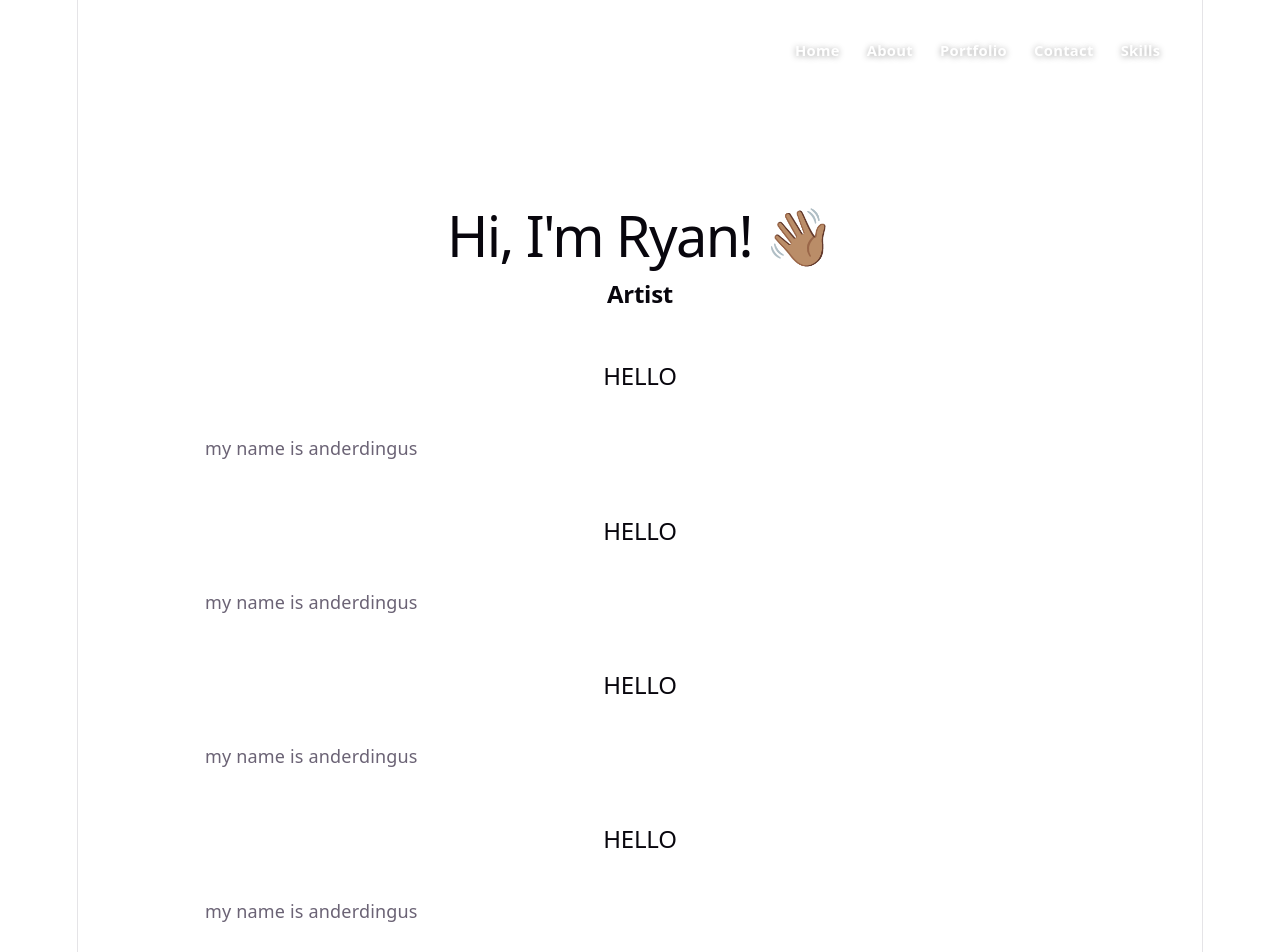
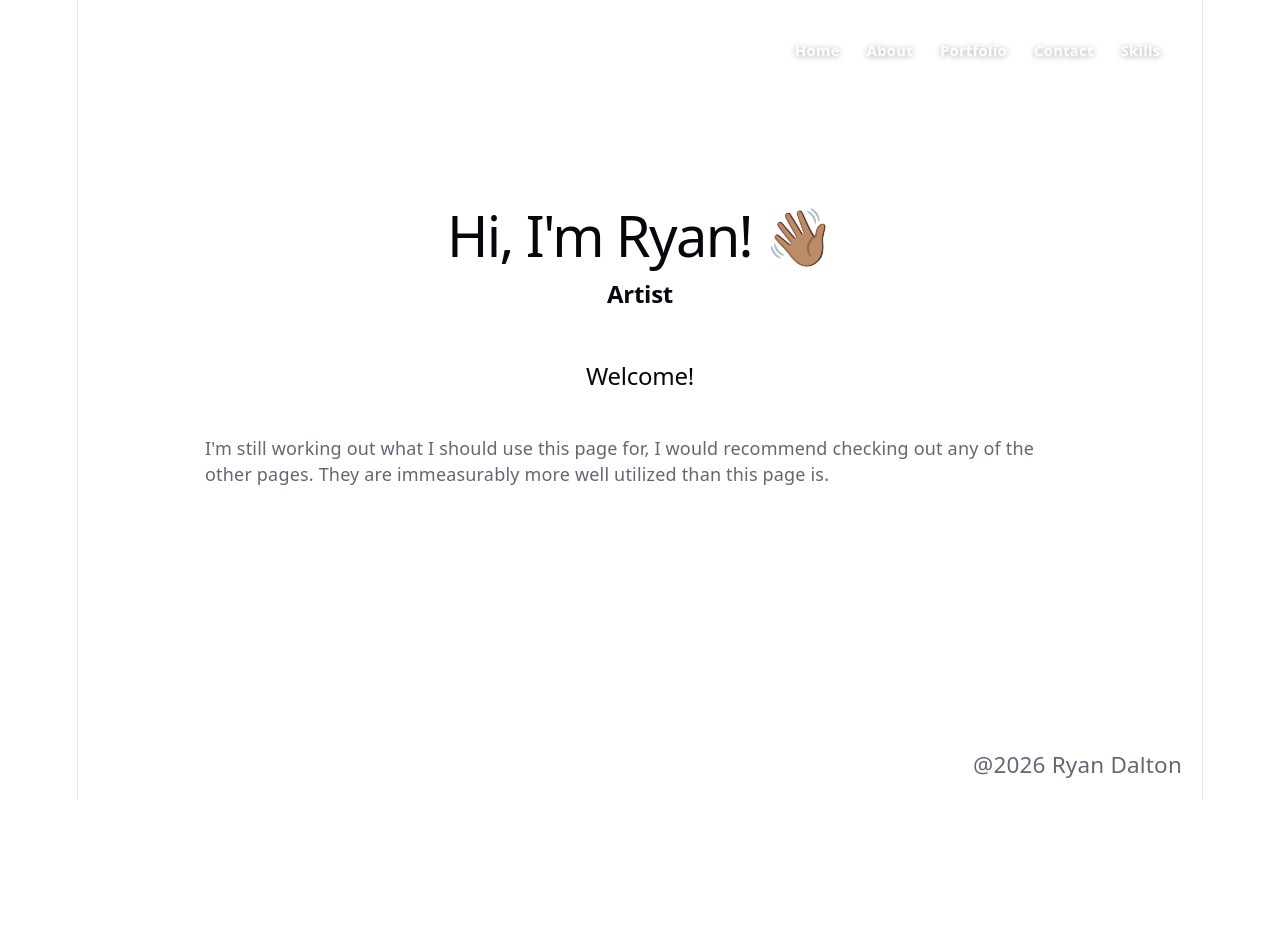
Before and after one commit to rydal05/portfolio-site, a React (Vite) app: page / in a window 1280 px wide. Shown: the top 952 px of the page. After the commit the page ends 800 px from the top, so only its background shows below. Built offline with nearby package versions, Linux system fonts and the light colour scheme.

Commit message:
update home

```diff
--- a/src/pages/home.jsx
+++ b/src/pages/home.jsx
@@ -10,12 +10,9 @@ function Home() {
 			</h2>
 			<p></p>
 			<div>
-				<TextBlock title="HELLO" text="my name is anderdingus" />
+				<TextBlock title="Welcome!" text="I'm still working out what I should use this page for, I would recommend checking out any of the other pages. They are immeasurably more well utilized than this page is." />
 			</div>
 
-			<TextBlock title="HELLO" text="my name is anderdingus" />
-			<TextBlock title="HELLO" text="my name is anderdingus" />
-			<TextBlock title="HELLO" text="my name is anderdingus" />
 		</>
 	);
 }
```
